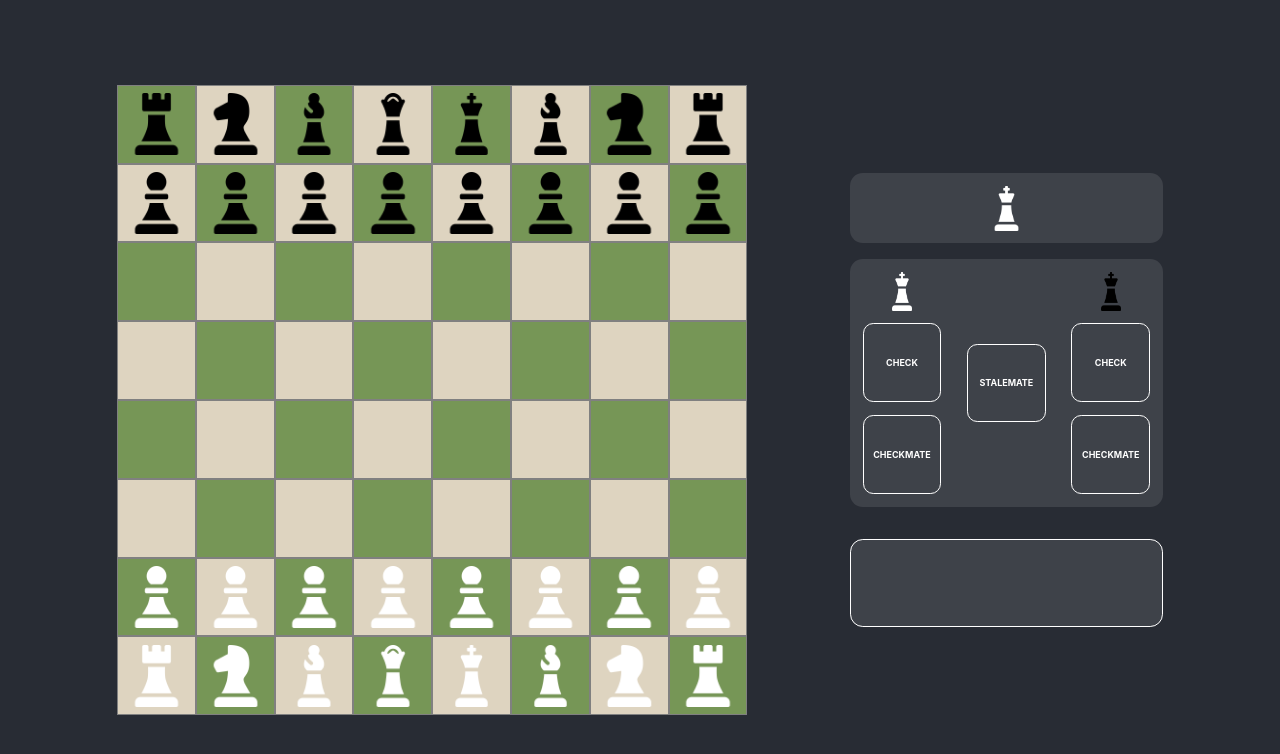
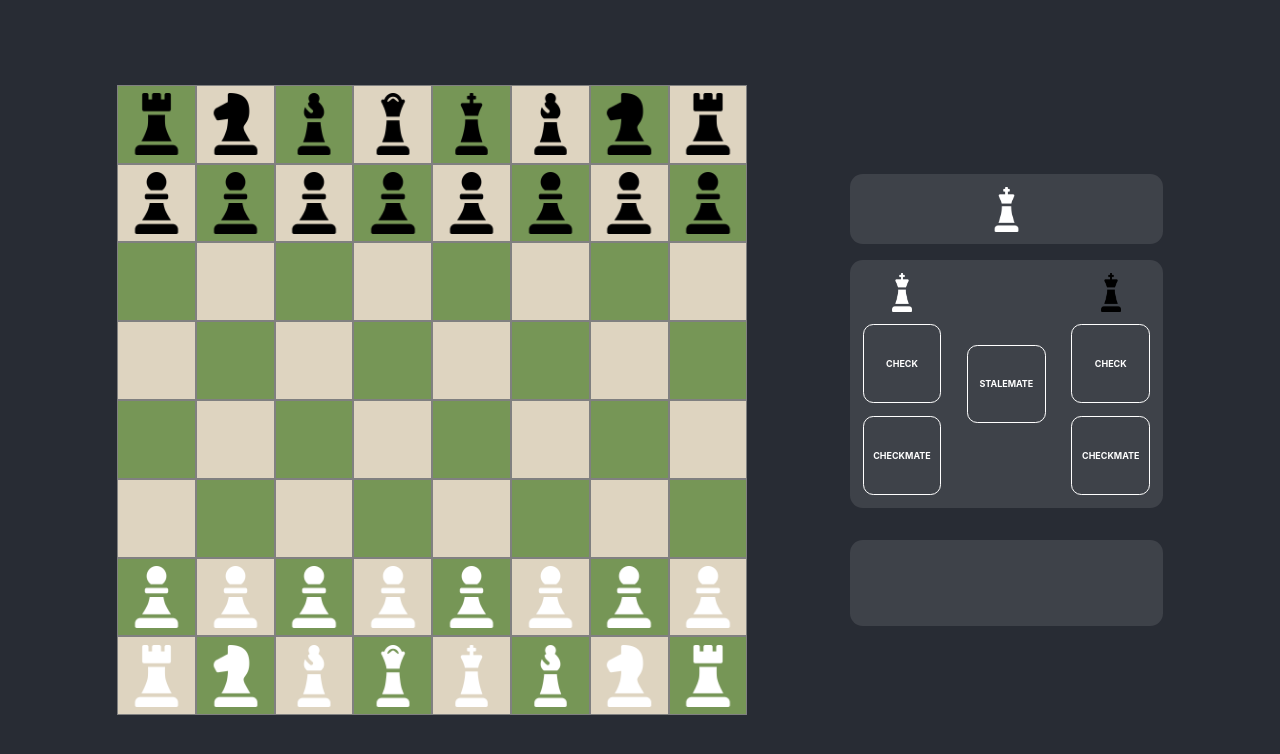
Before and after one commit to AndreaBorg217/chess, a React (Create React App) app: page / in a window 1280 px wide. Shown: the top 754 px of the page. Built offline with nearby package versions, Linux system fonts and the light colour scheme.

Commit message:
styles: remove border from dead pieces container

```diff
--- a/src/App.css
+++ b/src/App.css
@@ -111,7 +111,6 @@
 #dead-container {
   margin-top: 2vh;
   padding: 1vw;
-  border: 0.15vw solid white;
   border-radius: 1vw;
   background-color: rgba(255, 255, 255, 0.1);
 }
```
